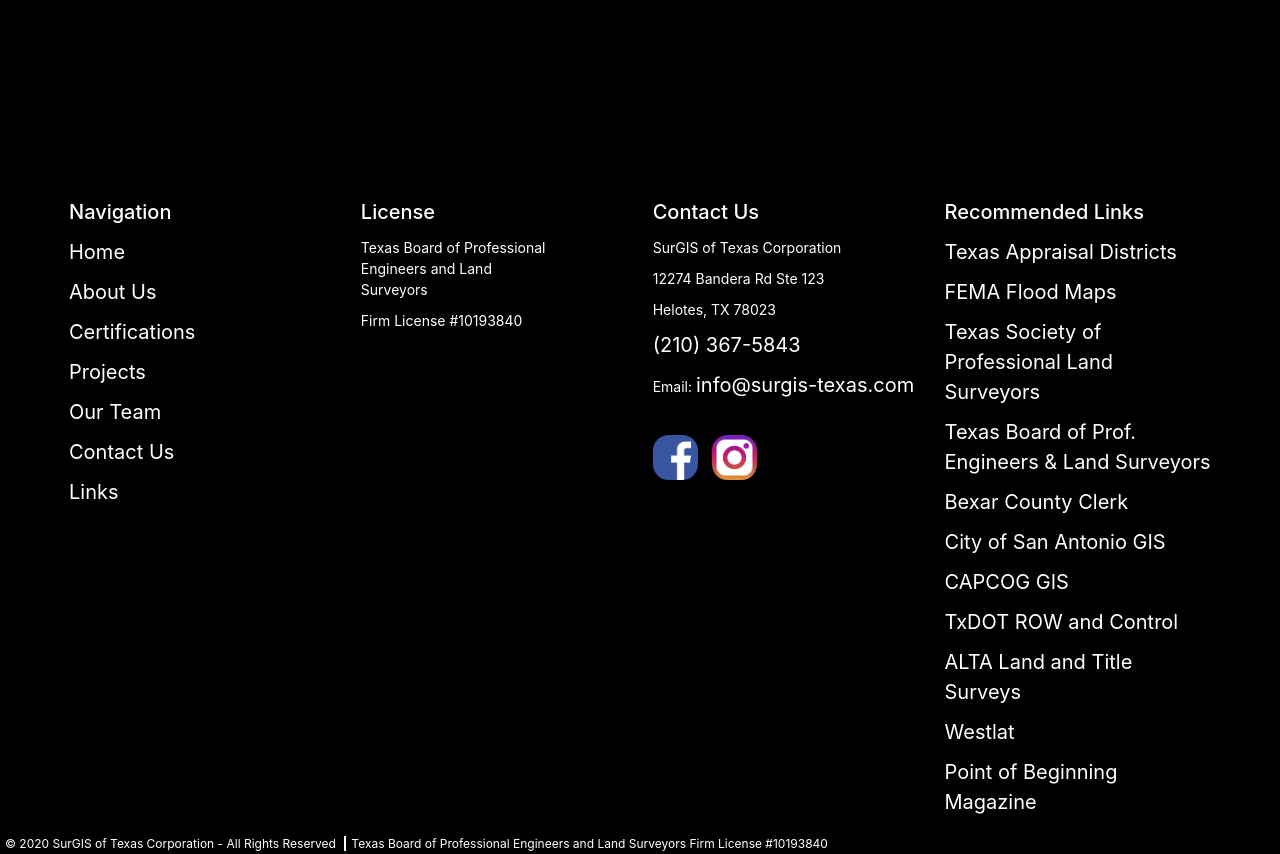
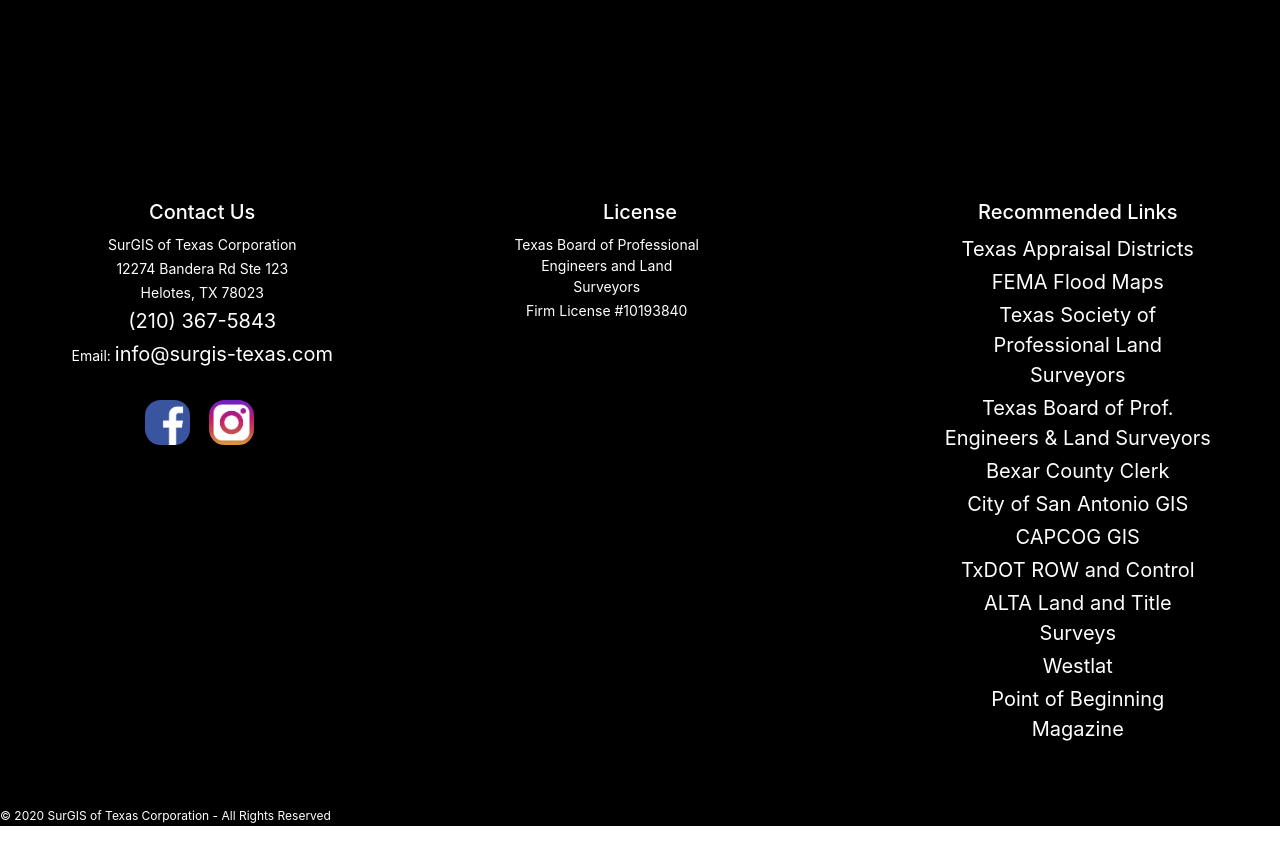
Before and after one commit to KenMathisHD/Surgis-Of-Texas, a PHP site: page / in a window 1280 px wide. Shown: the part 4442-5296 px from the top of the page. After the commit the page ends 5268 px from the top, so only its background shows below. Run offline with PHP 8.4, Linux system fonts and the light colour scheme; style sheets or scripts are compiled from the project's sources.

Commit message:
working on responsiveness for bottomnav, got successful default style

```diff
--- a/css/bottomnav-surgis.css
+++ b/css/bottomnav-surgis.css
@@ -1,69 +1,86 @@
 .bottomNav {
+  margin: 0;
   position: relative;
   display: flex;
   flex-direction: row;
   flex-wrap: wrap;
-  justify-content: space-between;
-  background: black;
-  min-height: 250px;
-  margin: 0 auto;
+  justify-content: center;
+  align-items: stretch;
+  background-color: black;
   padding: 15% 5% 2.5%;
   color: white;
 }
-.bottomNav div {
+.bottomNav > div {
   position: relative;
-  flex: 0 0 85%;
-  padding: 0 5px;
+  flex: 0 0 75%;
+  padding: 15px 5px;
+  display: block;
+  text-align: center;
+  margin-bottom: 25px;
 }
-.bottomNav div h5 {
-  font-size: 20px;
+.bottomNav > div h5 {
+  font-size: 18px;
 }
-.bottomNav div ul {
+.bottomNav > div ul {
   padding: 0;
   margin: 0;
   list-style: none;
 }
-.bottomNav div ul li {
+.bottomNav > div ul li {
   font-size: 14px;
-  padding: 5px 0;
 }
-.bottomNav div ul li a {
+.bottomNav > div ul li a {
   text-decoration: none;
   color: white;
 }
-.bottomNav div ul li a:hover {
+.bottomNav > div ul li a:hover {
   color: lightgray;
 }
-.bottomNav div .logosholder {
+.bottomNav > div .logosholder {
   position: relative;
-  padding: 20px 0;
+  padding: 5px;
+  text-align: center;
 }
-.bottomNav div .logosholder a {
+.bottomNav > div .logosholder a {
   display: inline-block;
   width: 45px;
   padding-top: 10px;
-  margin-right: 10px;
+  margin: 0 5px;
 }
-.bottomNav div .logosholder a img {
+.bottomNav > div .logosholder a img {
   width: 100%;
-  border-radius: 35%;
+  border-radius: 30%;
 }
-.bottomNav .firmLicense ul {
-  margin-right: 25%;
+.bottomNav #sec1 {
+  display: none;
 }
-.bottomNav .copyright-box {
-  position: absolute;
-  bottom: 0;
-  left: 0;
-  right: 0;
+.bottomNav #sec2 {
+  order: 3;
 }
-.bottomNav .copyright-box span {
+.bottomNav #sec3 {
+  order: 2;
+}
+.bottomNav #sec4 {
+  order: 1;
+}
+.copyright-box {
+  background-color: black;
+  color: white;
+}
+.copyright-box span {
   font-size: 12px;
 }
-.bottomNav .copyright-box #copyright {
+.copyright-box #copyright {
   padding-right: 5px;
   margin-right: 5px;
-  border-right: 2px solid white;
+}
+@media (min-width: 400px) {
+  .bottomNav > div h5 {
+    font-size: 20px;
+  }
+  .bottomNav > div ul li {
+    font-size: 16px;
+  }
 }
 @media (min-width: 1200px) {
   .bottomNav {
@@ -77,6 +94,18 @@
     margin: 0 auto;
     padding: 15% 5% 2.5%;
     color: white;
+  }
+  .bottomNav #sec1 {
+    order: 1;
+  }
+  .bottomNav #sec2 {
+    order: 3;
+  }
+  .bottomNav #sec3 {
+    order: 2;
+  }
+  .bottomNav #sec4 {
+    order: 4;
   }
   .bottomNav div {
     position: relative;
@@ -93,7 +122,7 @@
   }
   .bottomNav div ul li {
     font-size: 14px;
-    padding: 5px 0;
+    padding: 1.5px 0;
   }
   .bottomNav div ul li a {
     text-decoration: none;
--- a/css/bottomnav-surgis.less
+++ b/css/bottomnav-surgis.less
@@ -1,22 +1,26 @@
 .bottomNav {
+    margin: 0;
     position: relative;
     display: flex;
     flex-direction: row;
     flex-wrap: wrap;
-    justify-content: space-between;
-    background: black;
-    min-height: 250px;
-    margin: 0 auto;
+    justify-content: center;
+    align-items: stretch;
+    background-color: black;
     padding: 15% 5% 2.5%;
     color: white;
 
+    >div {
+        position: relative;
+        flex: 0 0 75%;
+        padding: 15px 5px;
+        display: block;
+        text-align: center;
+        margin-bottom: 25px;
 
-    div {
-        position: relative;
-        flex: 0 0 85%;
-        padding: 0 5px;
+
         h5 {
-            font-size: 20px;
+            font-size: 18px;
         }
 
         ul {
@@ -26,7 +30,7 @@
 
             li {
                 font-size: 14px;
-                padding: 5px 0;
+
                 a {
                     text-decoration: none;
                     color: white;
@@ -40,40 +44,72 @@
 
         .logosholder {
             position: relative;
-            padding: 20px 0;
+            padding: 5px;
+            text-align: center;
+
             a {
                 display: inline-block;
                 width: 45px;
                 padding-top: 10px;
-                margin-right: 10px;
+                margin: 0 5px;
+
                 img {
                     width: 100%;
-                    border-radius: 35%;
+                    border-radius: 30%;
                 }
             }
         }
     }
 
-    .firmLicense {
-        ul {
-            margin-right: 25%;
+    #sec1 {
+        display: none;
+    }
+    #sec2 {
+        order: 3;
+    }
+    #sec3 {
+        order: 2;
+    }
+    #sec4 {
+        order: 1;
+    }
+}
+.copyright-box {
+    background-color: black;
+    color: white;
+
+    span {
+        font-size: 12px;
+    }
+
+    #copyright {
+        padding-right: 5px;
+        margin-right: 5px;
+    }
+}
+
+@media (min-width: 400px) {
+    .bottomNav {
+        >div {
+            h5 {
+                font-size: 20px;
+            }
+            ul {
+                li {
+                    font-size: 16px;
+                }
+            }
         }
     }
+}
+@media (min-width: 576px) {
 
-    .copyright-box {
-        position: absolute;
-        bottom: 0;
-        left: 0;
-        right: 0;
-        span {
-            font-size: 12px;
-        }
-        #copyright {
-            padding-right: 5px;
-            margin-right: 5px;
-            border-right: 2px solid white;
-        }
-    }
+}
+@media (min-width: 768px) {
+
+}
+@media (min-width: 992px) {
+
 }
 
 @media (min-width: 1200px) {
@@ -89,7 +125,18 @@
         padding: 15% 5% 2.5%;
         color: white;
 
-
+        #sec1 {
+            order: 1;
+        }
+        #sec2 {
+            order: 3;
+        }
+        #sec3 {
+            order: 2;
+        }
+        #sec4 {
+            order: 4;
+        }
         div {
             position: relative;
             flex: 0 0 24%;
@@ -105,7 +152,7 @@
 
                 li {
                     font-size: 14px;
-                    padding: 5px 0;
+                    padding: 1.5px 0;
                     a {
                         text-decoration: none;
                         color: white;
--- a/includes/bottomnav-surgis.php
+++ b/includes/bottomnav-surgis.php
@@ -2,7 +2,7 @@
 
     <div class="bottomNav">
 
-    <div>
+        <div id="sec1">
             <h5>Navigation</h5>
             <ul>
                 <li><a href="">Home</a></li>
@@ -14,20 +14,19 @@
                 <li><a href="">Links</a></li>
             </ul>
         </div>
-    <div class="firmLicense">
+        <div id="sec2" class="firmLicense">
             <h5>License</h5>
             <ul>
                 <li>Texas Board of Professional Engineers and Land Surveyors</li>
                 <li>Firm License #10193840</li>
             </ul>
         </div>
-    <div>
+        <div id="sec3">
             <h5>Contact Us</h5>
             <ul>
                 <li>SurGIS of Texas Corporation</li>
                 <li>12274 Bandera Rd Ste 123</li>
                 <li>Helotes, TX 78023</li>
-            <!-- <br> -->
                 <li><a href="tel:2103675843">(210) 367-5843</a></li>
                 <li>Email: <a href="mailto:info@surgis-texas.com" target="_blank">info@surgis-texas.com</a></li>
             </ul>
@@ -36,7 +35,7 @@
                 <a href="https://www.instagram.com/surgisoftexascorporation/?hl=en" target="_blank"><img src="/img/instagram.jpg" alt="instagram link to SurGIS of Texas Corp"></a>
             </div>
         </div>
-    <div>
+        <div id="sec4">
             <h5>Recommended Links</h5>
             <ul>
                 <li><a href="https://comptroller.texas.gov/taxes/property-tax/county-directory/">Texas Appraisal Districts</a></li>
@@ -53,11 +52,11 @@
             </ul>
         </div>
 
+    </div>
 
     <div class="copyright-box">
         <span id="copyright">&copy; 2020 SurGIS of Texas Corporation - All Rights Reserved </span>
-            <span>Texas Board of Professional Engineers and Land Surveyors Firm License #10193840</span>
-        </div>
+        <!-- <span>Texas Board of Professional Engineers and Land Surveyors Firm License #10193840</span> -->
     </div>
 
 
```
Lines whose indentation alone changed are shown as unchanged.
